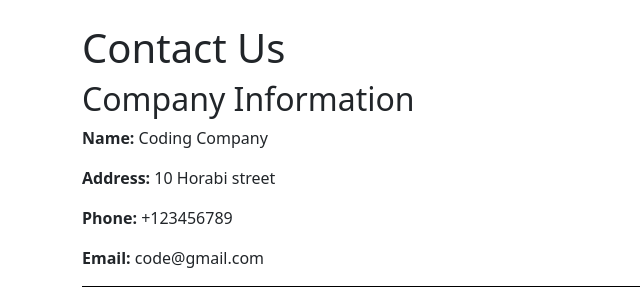
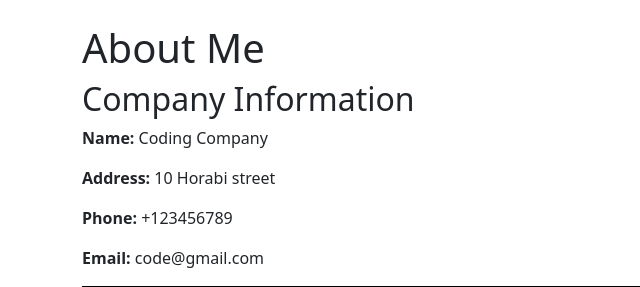
Before and after one commit to Islam412/DJANGO-TASK1, a Django app: page /about_me/ in a window 1280 px wide. Shown: the part 56-343 px from the top of the page, without its empty margins (0-640 px from the left). Run offline with Django 5.2, Linux system fonts and the light colour scheme.

Commit message:
update front end

```diff
--- a/task/templates/task/about_me.html
+++ b/task/templates/task/about_me.html
@@ -34,7 +34,7 @@
       <!-- About me -->
       <br>
       <div class="container">
-        <h1>Contact Us</h1>
+        <h1>About Me</h1>
 
         <h2>Company Information</h2>
         <p><strong>Name:</strong> {{ company_info.company_name }}</p>
--- a/task/templates/task/contact_us.html
+++ b/task/templates/task/contact_us.html
@@ -34,6 +34,8 @@
       <!-- Contact Us -->
       <br>
       <div class="container mt-5">
+        <h1>Contact Us</h1>
+
         <form id="myForm">
             <div class="mb-3">
                 <label for="exampleInputEmail1" class="form-label">Email address</label>
```
